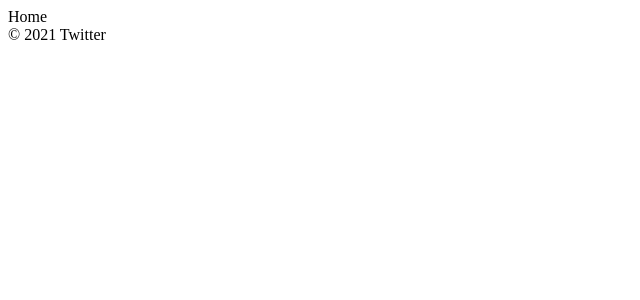
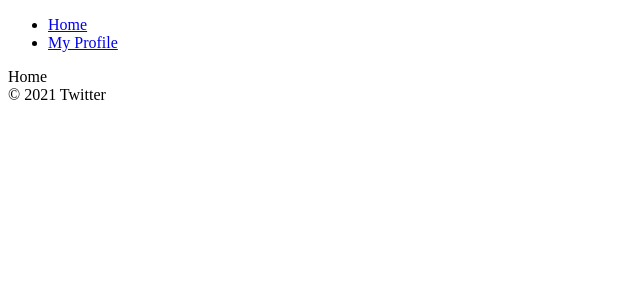
Before and after one commit to J3SUNG/twitter, a React (Create React App) app: page /#/ in a window 1280 px wide. Shown: the top 300 px of the page, without its empty margins (0-640 px from the left). Built offline with nearby package versions, Linux system fonts and the light colour scheme; no server answers; sample sign-in values are in the browser's storage.

Commit message:
sign out

```diff
--- /dev/null
+++ b/src/components/Navigation.js
@@ -0,0 +1,17 @@
+import React from "react";
+import { Link } from "react-router-dom";
+
+const Navigation = () => (
+  <nav>
+    <ul>
+      <li>
+        <Link to="/">Home</Link>
+      </li>
+      <li>
+        <Link to="/profile">My Profile</Link>
+      </li>
+    </ul>
+  </nav>
+);
+
+export default Navigation;
--- a/src/components/Router.js
+++ b/src/components/Router.js
@@ -1,22 +1,37 @@
 import React from "react";
-import { HashRouter as Router, Route, Switch } from "react-router-dom";
-import Auth from "../routes/Auth";
-import Home from "../routes/Home";
+import {
+  HashRouter as Router,
+  Redirect,
+  Route,
+  Switch,
+} from "react-router-dom";
+import Auth from "routes/Auth";
+import Home from "routes/Home";
+import Navigation from "components/Navigation";
+import Profile from "routes/Profile";
 
 const AppRouter = ({ isLoggedIn }) => {
   return (
     <Router>
+      {isLoggedIn && <Navigation />}
       <Switch>
         {isLoggedIn ? (
           <>
             <Route exact path="/">
               <Home />
             </Route>{" "}
+            <Route exact path="/profile">
+              <Profile />
+            </Route>{" "}
+            <Redirect from="*" to="/" />
           </>
         ) : (
-          <Route exact path="/">
-            <Auth />
-          </Route>
+          <>
+            <Route exact path="/">
+              <Auth />
+            </Route>
+            <Redirect from="*" to="/" />
+          </>
         )}
       </Switch>
     </Router>
--- a/src/routes/Profile.js
+++ b/src/routes/Profile.js
@@ -1,4 +1,16 @@
-import React, { Profiler } from "react";
+import React from "react";
+import { useHistory } from "react-router-dom";
+import { authService } from "../fbase";
 
-const Profile = () => <span>Profile</span>;
-export default Profile;
+export default () => {
+  // const history = useHistory();
+  const onLogOutClick = () => {
+    authService.signOut();
+    // history.push("/");
+  };
+  return (
+    <>
+      <button onClick={onLogOutClick}>Log Out</button>
+    </>
+  );
+};
```
Also changed, not shown: 1 other file (tests, documents, lock files or other folders).
